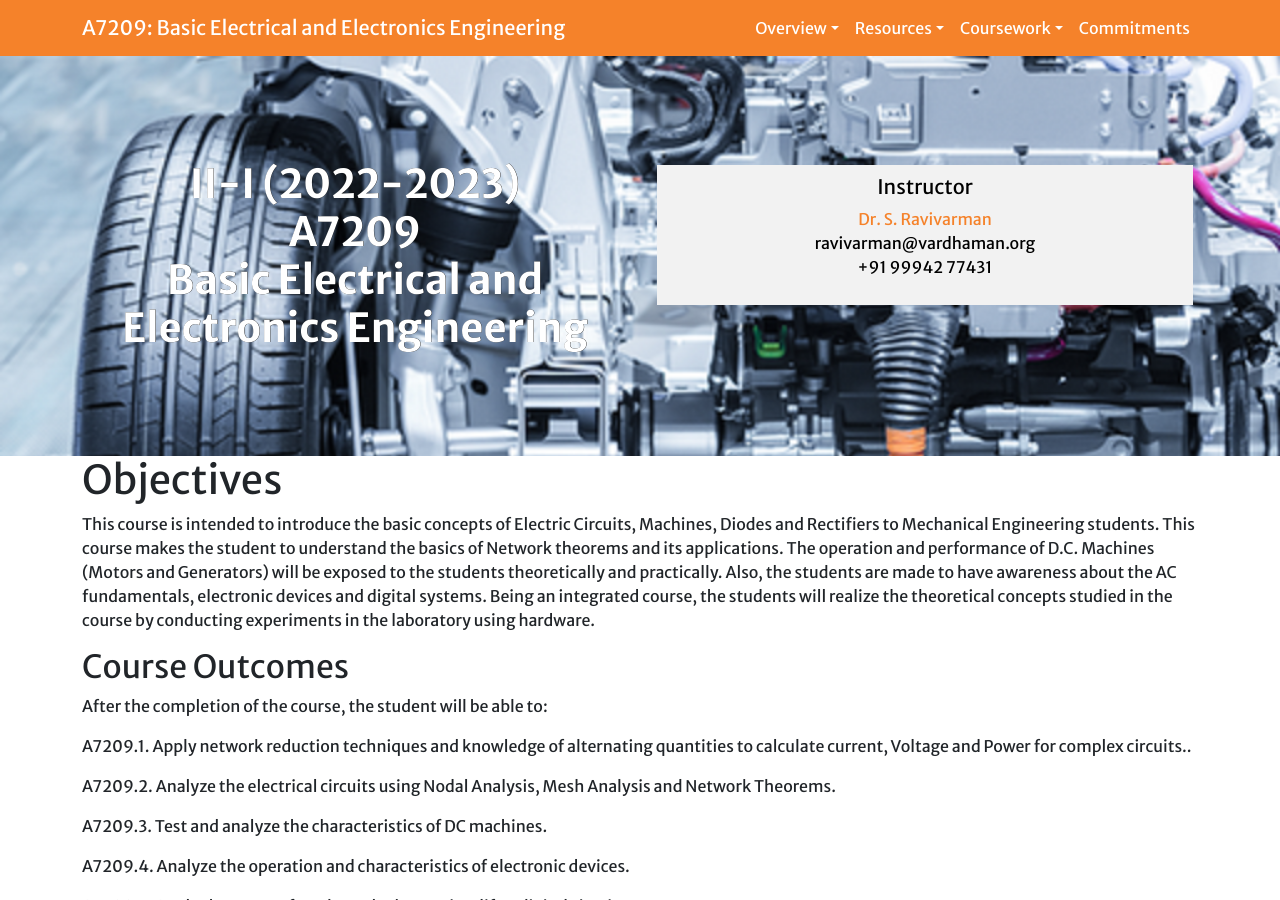
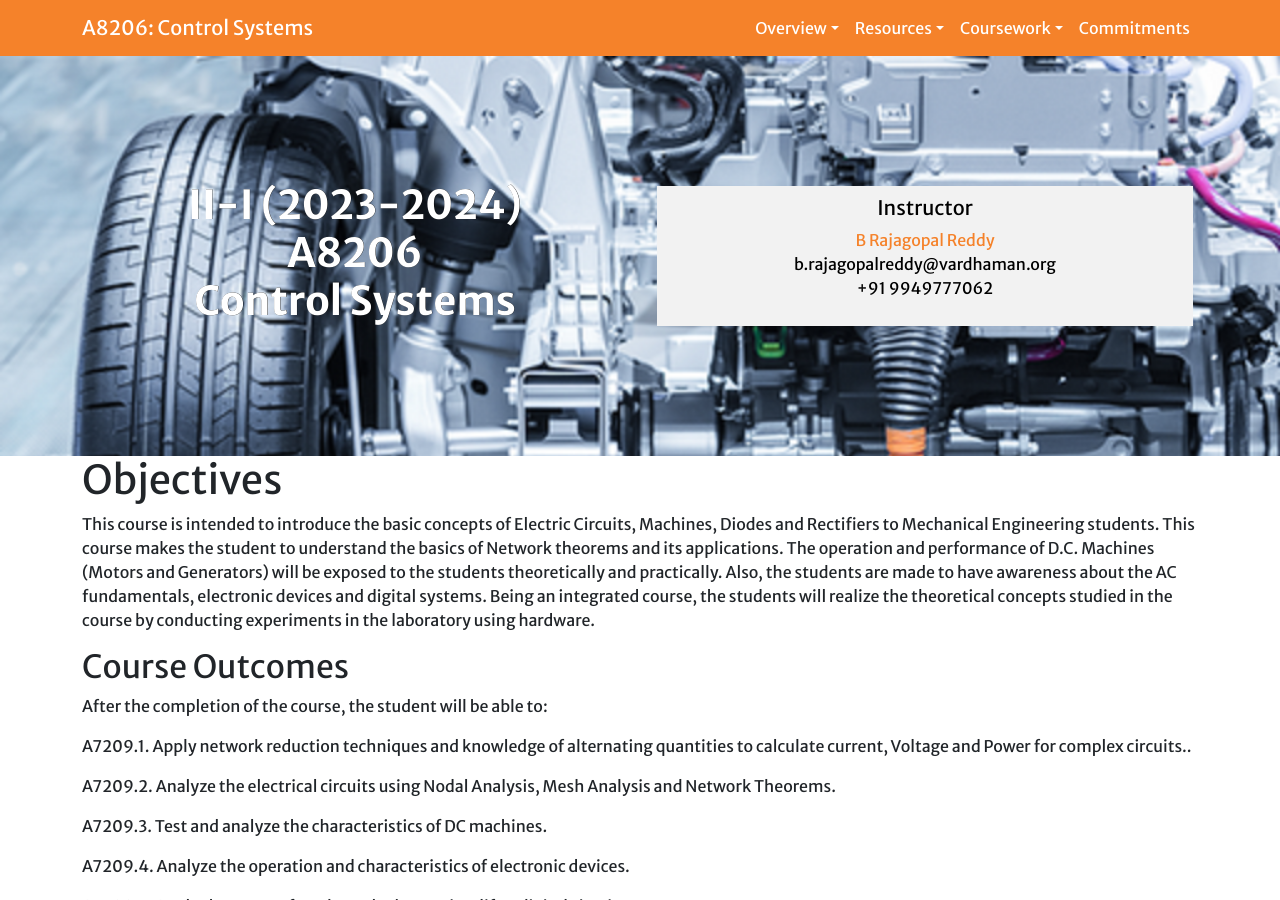
Before and after one commit to reddyrajagopal/Control-Systems, a Jekyll site: the page built from index.md, in a window 1280 px wide and 900 px high. Built offline with Jekyll 4.4.1, drawn with Linux system fonts in a browser that asks for light colours; a script that is not in the unit is left out; our own code applies the rules of GitHub Pages for plain Markdown files.

Commit message:
Update _config.yml

```diff
--- a/_config.yml
+++ b/_config.yml
@@ -21,12 +21,12 @@
 #  algorithms and data structures (dictionaries, arrays, linked lists).
 #  Student learn these concepts through studying the Python programming
 #  language.
-baseurl: "/a7209" # the subpath of your site, e.g. /blog
+baseurl: "/Control Systems" # the subpath of your site, e.g. /blog
 url: "" # the base hostname & protocol for your site, e.g. http://example.com
 
-number: A7209
-title: Basic Electrical and Electronics Engineering
-semester: II-I (2022-2023)
+number: A8206
+title: Control Systems
+semester: II-I (2023-2024)
 
 navigation:
   - title: Overview
@@ -57,16 +57,16 @@ navigation:
     url: '#commitments'
 
 instructors:
-  - id: srv
-    name: Dr. S. Ravivarman
-    email: ravivarman@vardhaman.org
-    web: http://wwww.sravivarman.com
-    phone: +91 99942 77431
+  - id: BRR
+    name: B Rajagopal Reddy
+    email: b.rajagopalreddy@vardhaman.org
+    web:
+    phone: +91 9949777062
 
 offerings:
   - name: LECTURE
-    loc: 5103
-    instructor: srv
+    loc: 3211
+    instructor: BRR
 
 # Build settings
 markdown: kramdown
```
